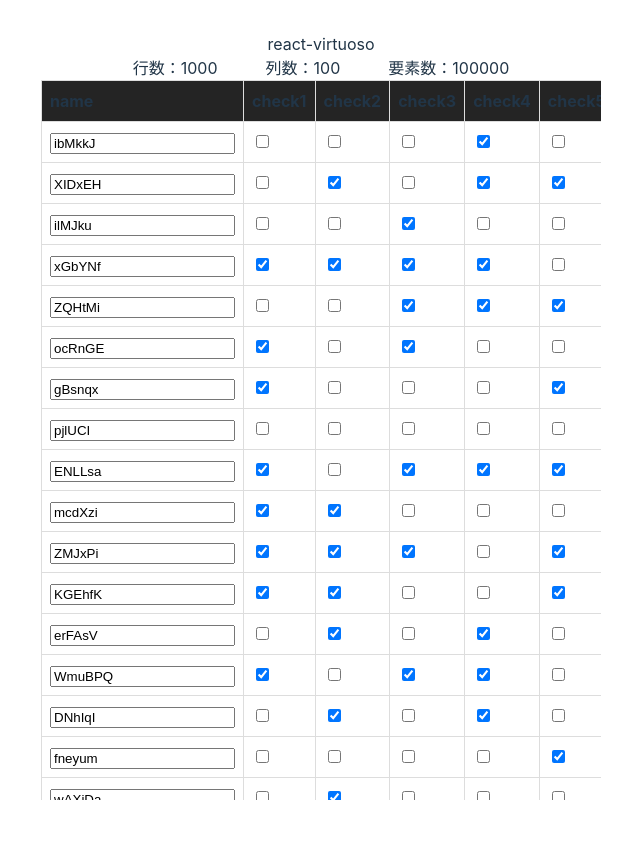
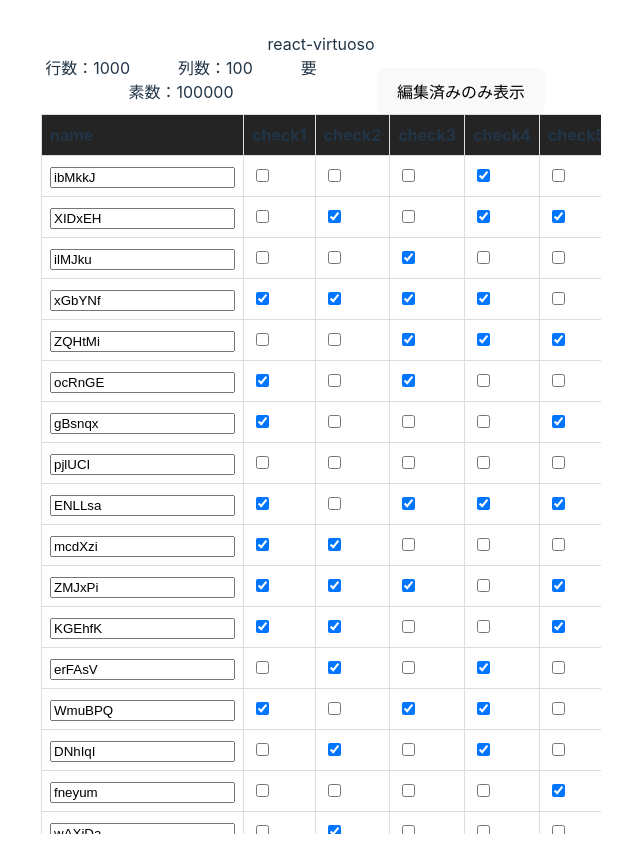
Before and after one commit to ngmtine/table_virtuoso_example, a React (Vite) app: page /virtuoso in a window 1280 px wide. Shown: the whole page, without its empty margins (319-959 px from the left). Before the commit the page ends 832 px from the top, so only its background shows below. Built offline with nearby package versions, Linux system fonts and the light colour scheme.

Commit message:
update: 編集済みの行のみ表示するボタン追加、そのボタンとCellCounterにstyleオブジェクトを渡せるように

```diff
--- a/src/component/CellCounter.tsx
+++ b/src/component/CellCounter.tsx
@@ -1,13 +1,14 @@
-import { FC } from "react";
+import { CSSProperties, FC } from "react";
 
 type PropsType = {
     row: number;
     col: number;
+    style?: CSSProperties;
 };
 
-export const CellCounter: FC<PropsType> = ({ row, col }) => {
+export const CellCounter: FC<PropsType> = ({ row, col, style }) => {
     return (
-        <div>
+        <div style={style}>
             <span>行数：{row}</span>
             <span>{"　　　"}</span>
             <span>列数：{col}</span>
--- /dev/null
+++ b/src/react_virtuoso/EditFilterButton.tsx
@@ -0,0 +1,17 @@
+import { FC, CSSProperties } from "react";
+
+// propsの型
+type PropsType = {
+    isShowEditedOnly: boolean;
+    setShowEditedOnly: () => void;
+    style?: CSSProperties;
+};
+
+// 編集済みの行のみ表示するボタン
+export const EditFilterButton: FC<PropsType> = ({ isShowEditedOnly, setShowEditedOnly, style }) => {
+    return (
+        <div style={style}>
+            <button onClick={setShowEditedOnly}>{isShowEditedOnly ? "すべて表示" : "編集済みのみ表示"}</button>
+        </div>
+    );
+};
--- a/src/react_virtuoso/Table.tsx
+++ b/src/react_virtuoso/Table.tsx
@@ -8,6 +8,7 @@ import "../style.css";
 type PropsType = {
     row: number; // 行数
     col: number; // 列数
+    isShowEditedOnly: boolean; // trueなら編集済みの行のみ表示
 };
 
 // HandleUpdateの引数の型
@@ -18,7 +19,7 @@ export type HandleUpdateArgs = {
 };
 
 // テーブルコンポーネント
-export const Table: FC<PropsType> = ({ row, col }) => {
+export const Table: FC<PropsType> = ({ row, col, isShowEditedOnly }) => {
     const [currentData, setCurrentData] = useState<RandomData[]>([]);
     const [initialData, setInitialData] = useState<RandomData[]>([]);
 
@@ -35,6 +36,15 @@ export const Table: FC<PropsType> = ({ row, col }) => {
         updatedData[rowIdx] = { ...updatedData[rowIdx], [keyName]: newValue };
         setCurrentData(updatedData);
     };
+
+    // 編集済みの行を判断する関数
+    const isRowEdited = (row: RandomData, initialRow: RandomData) => {
+        return Object.keys(row).some((key) => row[key] !== initialRow[key]);
+    };
+
+    // 表示するデータのフィルタリング
+    const filteredData =
+        isShowEditedOnly ? currentData.filter((row, idx) => isRowEdited(row, initialData[idx])) : currentData;
 
     // ヘッダ部コンポーネント
     const fixedHeaderContent = () => {
@@ -70,8 +80,8 @@ export const Table: FC<PropsType> = ({ row, col }) => {
     return (
         <div style={{ height: "90vh", width: "70vh" }}>
             <TableVirtuoso
-                data={currentData}
-                totalCount={currentData.length}
+                data={filteredData}
+                totalCount={filteredData.length}
                 fixedHeaderContent={fixedHeaderContent}
                 itemContent={itemContent}
             ></TableVirtuoso>
--- a/src/react_virtuoso/Virtuoso.tsx
+++ b/src/react_virtuoso/Virtuoso.tsx
@@ -1,22 +1,42 @@
+import { useState } from "react";
 import { Table } from "./Table";
 import { globalData } from "../globalData";
 import { CellCounter } from "../component/CellCounter";
+import { EditFilterButton } from "./EditFilterButton";
 
 const comment = "react-virtuoso";
 
 export const Virtuoso = () => {
+    // テーブルの行数、列数
     const { row, col } = globalData;
+
+    // 編集済み行のみ表示する/しないの状態
+    const [isShowEditedOnly, setShowEditedOnly] = useState(false);
+
+    // isShowEditedOnlyをトグルする関数
+    const toggleShowEditedOnly = () => {
+        setShowEditedOnly(!isShowEditedOnly);
+    };
 
     return (
         <>
             <div>{comment}</div>
-            <CellCounter
-                row={row}
-                col={col}
-            />
+            <div>
+                <CellCounter
+                    row={row}
+                    col={col}
+                    style={{ display: "inline-block", width: "50%" }}
+                />
+                <EditFilterButton
+                    isShowEditedOnly={isShowEditedOnly}
+                    setShowEditedOnly={toggleShowEditedOnly}
+                    style={{ display: "inline-block", width: "50%" }}
+                />
+            </div>
             <Table
                 row={row}
                 col={col}
+                isShowEditedOnly={isShowEditedOnly}
             />
         </>
     );
```
